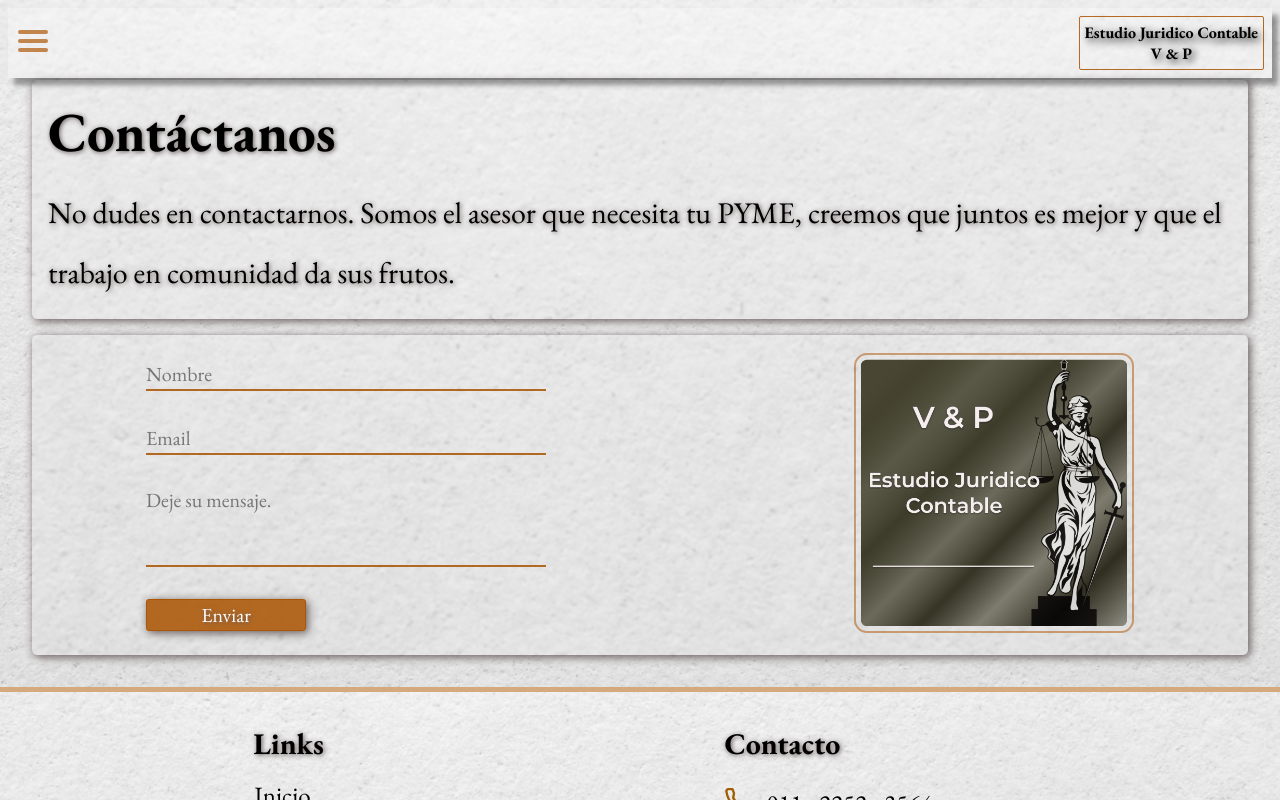
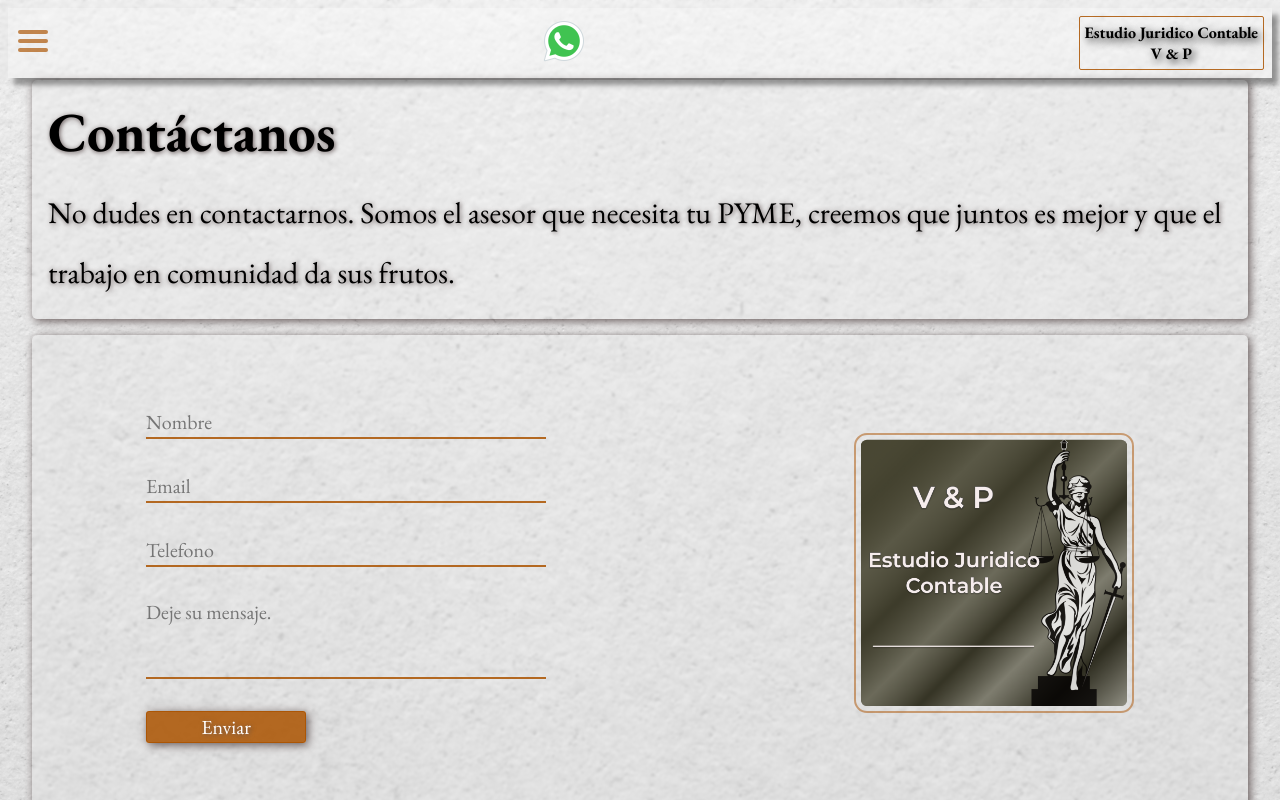
Before and after one commit to AgusPereyraa/juridicoContable, a React (Create React App) app: page /contact in a window 1280 px wide. Shown: the top 800 px of the page. Built offline with nearby package versions, Linux system fonts and the light colour scheme.

Commit message:
whatsapp logo

```diff
--- a/src/Components/HomeContact/HomeContact.jsx
+++ b/src/Components/HomeContact/HomeContact.jsx
@@ -47,7 +47,7 @@ export default function HomeContact() {
           <form ref={form} onSubmit={sendEmail} className='input'>
             <input type="text" name={"user_name"} className='inputForm' placeholder='Nombre' required/>
             <input type="email" name={"user_email"} className='inputForm' placeholder='Email' required/>
-            {/* <input type="text" name={"user_phone"} className='inputForm' placeholder='Telefono' required/> */} {/* Al agregarlo modificar css */}
+            <input type="text" name={"user_phone"} className='inputForm' placeholder='Telefono' required/> {/* Al agregarlo modificar css */}
             <textarea name={"message"} className='inputFormArea' placeholder='Deje su mensaje.' required/>
             <input type="submit" value="Enviar" className='buttonForm' onClick={notify}/>
             <Toaster />
--- a/src/Components/HomeContact/homeContact.css
+++ b/src/Components/HomeContact/homeContact.css
@@ -37,7 +37,7 @@
     display: flex;
     align-items: center;
     justify-content: space-around;
-    height: 40vh;
+    height: 60vh;
     gap: 5rem;
 }
 
--- a/src/Components/Navbar/Navbar.jsx
+++ b/src/Components/Navbar/Navbar.jsx
@@ -2,6 +2,7 @@ import React, { useState, useEffect } from 'react'
 import { Link as Anchor } from 'react-router-dom'
 import P from '../P/P'
 import Span from '../Span/Span'
+import WhatsApp from '../../Img/whatsapp.png'
 import './navbar.css'
 
 
@@ -56,6 +57,13 @@ const Navbar = () => {
           <Span />
         </div>
 
+        <div className='whatsapp-nav'>
+          <a href="https://api.whatsapp.com/send?phone=+541122523564&text=Hola%20%C2%BFC%C3%B3mo%20est%C3%A1s?%20Estuve%20mirando%20tu%20Portfolio"
+            target="_blank" rel='noreferrer'>
+            <img src={WhatsApp} alt="WhatsApp" />
+          </a>
+        </div>
+
         <div className='title-nav'>
           <P text='Estudio Juridico Contable' />
           <P text='V & P' />
```
Also changed, not shown: src/Img/whatsapp.png (added).
